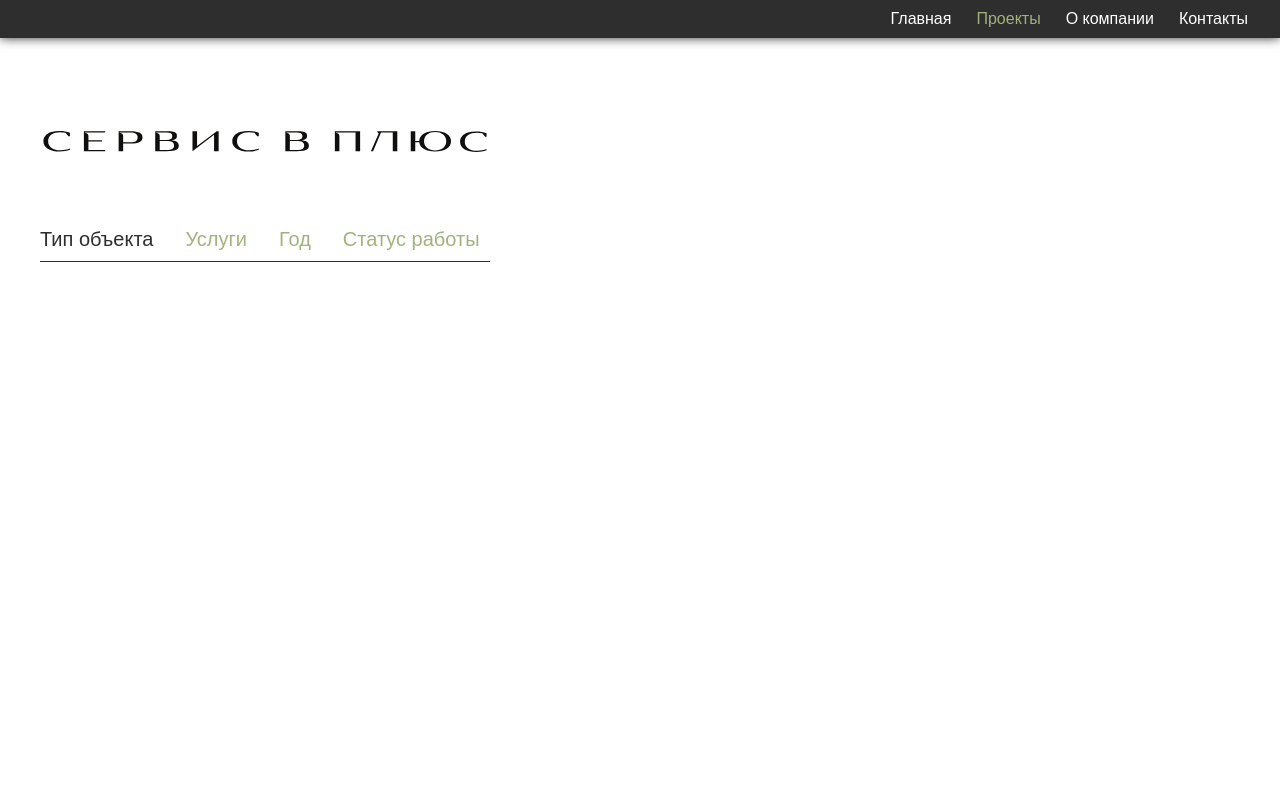
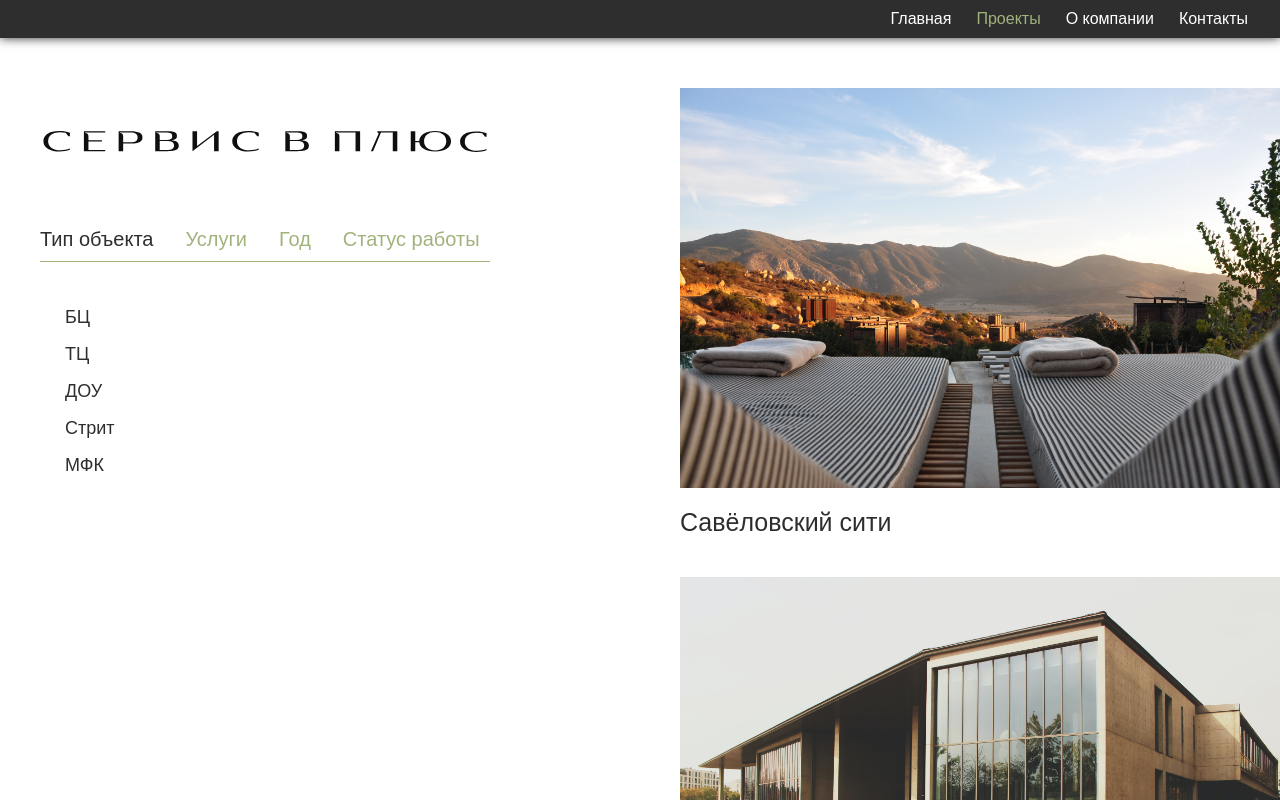
Before and after one commit to alexeyShuncko/service_b, a Next.js app: page /projects in a window 1280 px wide. Shown: the top 800 px of the page. Built offline with nearby package versions, Linux system fonts and the light colour scheme; a web font is replaced by a local one.

Commit message:
projects

```diff
--- a/app/globals.css
+++ b/app/globals.css
@@ -25,6 +25,7 @@ a {
 
 li {
   list-style: none;
+  cursor: pointer;
 }
 
 /* main {
--- a/app/projects/page.js
+++ b/app/projects/page.js
@@ -1,18 +1,25 @@
 'use client';
 
-import { useState } from 'react';
+import { useEffect, useState } from 'react';
 import s from './page.module.css';
 import Image from 'next/image';
 import logo from '../../public/logo.svg';
+import foto1 from '../../public/photo1.jpg';
+import foto2 from '../../public/photo2.jpg';
+import foto3 from '../../public/photo3.jpg';
 
-const data = [
+export default function Projects() {
+  const [filter, setFilter] = useState('Тип объекта');
+  const [typeState, setTypeState] = useState('');
+
+  const dataInit = [
     {
       name: 'Савёловский сити',
       type: 'БЦ',
       year: '2017',
       status: 'Активный',
       service: 'Управление коммерческой недвижимостью',
-    image: '',
+      image: foto1,
     },
     {
       name: 'Дискавери',
@@ -20,7 +27,7 @@ const data = [
       year: '2021',
       status: 'Активный',
       service: 'Управление коммерческой недвижимостью',
-    image: '',
+      image: foto2,
     },
     {
       name: 'Фили град',
@@ -28,7 +35,7 @@ const data = [
       year: '2021', //нет года в таблице
       status: 'Активный',
       service: 'Управление коммерческой недвижимостью',
-    image: '',
+      image: foto3,
     },
     {
       name: 'ФИЛИ',
@@ -36,7 +43,7 @@ const data = [
       year: '2022',
       status: 'Активный',
       service: 'Управление коммерческой недвижимостью',
-    image: '',
+      image: foto1,
     },
     {
       name: 'ЯСНЫЙ',
@@ -44,7 +51,7 @@ const data = [
       year: '2022',
       status: 'Активный',
       service: 'Управление коммерческой недвижимостью',
-    image: '',
+      image: foto2,
     },
     {
       name: 'ПЕРОВСКИЙ',
@@ -52,7 +59,7 @@ const data = [
       year: '2022',
       status: 'Активный',
       service: 'Управление коммерческой недвижимостью',
-    image: '',
+      image: foto3,
     },
     {
       name: 'Селигер сити',
@@ -60,7 +67,7 @@ const data = [
       year: '2022',
       status: 'Активный',
       service: 'Управление коммерческой недвижимостью',
-    image: '',
+      image: foto1,
     },
     {
       name: 'ICITY',
@@ -68,7 +75,7 @@ const data = [
       year: '2023',
       status: 'Активный',
       service: 'Консалтинг',
-    image: '',
+      image: foto2,
     },
     {
       name: 'Никольская',
@@ -76,7 +83,7 @@ const data = [
       year: '2022',
       status: 'Завершён',
       service: 'Консалтинг',
-    image: '',
+      image: foto3,
     },
     {
       name: 'ТЦ Коньково',
@@ -84,20 +91,63 @@ const data = [
       year: '2022',
       status: 'Завершён',
       service: 'Управление коммерческой недвижимостью',
-    image: '',
+      image: foto1,
     },
   ];
-
-export default function Projects() {
-  const [filter, setFilter] = useState('Тип объекта');
+  const data = dataInit
+    .sort((a, b) => {
+      if (filter === 'Тип объекта') {
+        return a.type.length - b.type.length;
+      }
+      if (filter === 'Услуги') {
+        return a.service.length - b.service.length;
+      }
+      if (filter === 'Год') {
+        return a.year - b.year;
+      }
+      if (filter === 'Статус работы') {
+        return a.status.length - b.status.length;
+      }
+    })
+    .filter((el) => {
+      if (typeState === '') {
+        return el;
+      }
+      if (filter === 'Тип объекта') {
+        return el.type === typeState;
+      }
+      if (filter === 'Услуги') {
+        return el.service === typeState;
+      }
+      if (filter === 'Год') {
+        return el.year === typeState;
+      }
+      if (filter === 'Статус работы') {
+        return el.status === typeState;
+      }
+    });
 
   const filterHandler = (e) => {
     if (e.target.nodeName === 'LI') {
       setFilter(e.target.innerText);
+      setTypeState('');
+    }
+  };
+  const typeHandler = (e) => {
+    if (e.target.nodeName === 'LI') {
+      setTypeState(e.target.innerText);
     }
   };
 
+  useEffect(() => {
+    window.scrollTo(0, -window.scrollY);
+  }, [typeState]);
+
   const filterItem = ['Тип объекта', 'Услуги', 'Год', 'Статус работы'];
+  const typeObj = ['БЦ', 'ТЦ', 'ДОУ', 'Стрит', 'МФК'];
+  const services = ['Управление коммерческой недвижимостью', 'Консалтинг'];
+  const year = [2017, 2021, 2022, 2023];
+  const status = ['Активный', 'Завершён'];
   return (
     <div className={s.container}>
       <div className={s.filter}>
@@ -112,9 +162,56 @@ export default function Projects() {
               </li>
             ))}
           </ul>
+          <ul onClick={typeHandler} className={s.listCategory}>
+            {filter === 'Тип объекта' &&
+              typeObj.map((el, i) => (
+                <li
+                  key={i}
+                  className={typeState === el ? s.activeLi : s.itemLi}>
+                  {el}
+                </li>
+              ))}
+
+            {filter === 'Услуги' &&
+              services.map((el, i) => (
+                <li
+                  key={i}
+                  className={typeState === el ? s.activeLi : s.itemLi}>
+                  {el}
+                </li>
+              ))}
+
+            {filter === 'Год' &&
+              year.map((el, i) => (
+                <li
+                  key={i}
+                  className={
+                    typeState === el.toString() ? s.activeLi : s.itemLi
+                  }>
+                  {el}
+                </li>
+              ))}
+            {filter === 'Статус работы' &&
+              status.map((el, i) => (
+                <li
+                  key={i}
+                  className={typeState === el ? s.activeLi : s.itemLi}>
+                  {el}
+                </li>
+              ))}
+          </ul>
         </div>
       </div>
-      <div className={s.content}></div>
+      <div className={s.content}>
+        <ul>
+          {data.map((el) => (
+            <li key={el.name} className={s.listContentItem}>
+              <Image src={el.image} width={600} height={400} alt="Проект" />
+              <span> {el.name}</span>
+            </li>
+          ))}
+        </ul>
+      </div>
     </div>
   );
 }
--- a/app/projects/page.module.css
+++ b/app/projects/page.module.css
@@ -5,6 +5,8 @@
 }
 
 .filter {
+    position: fixed;
+    width: 50%;
     padding: 1.25rem;
 }
 
@@ -12,9 +14,12 @@
     display: flex;
     gap: 2rem;
     padding: 0.625rem 0;
-    border-bottom: 0.0625rem solid var(--clrMain);
+    border-bottom: 0.0625rem solid var(--clrOlive);
     margin-top: 2.5rem;
+    margin-bottom: 1.25rem;
+    width: 75%;
 }
+
 
 .listFilter li {
     font-size: 1.25rem;
@@ -27,6 +32,32 @@
     color: var(--clrMain);
 }
 
+.listCategory {
+
+    padding: 1.5625rem;
+    display: flex;
+    flex-direction: column;
+    align-items: flex-start;
+    gap: 1rem;
+}
+
+.itemLi {
+    font-size: 1.125rem;
+    transition: 0.2s;
+}
+
+.itemLi:hover {
+    color: var(--clrOlive);
+}
+
+.activeLi {
+    font-size: 1.125rem;
+    color: var(--clrOlive);
+    font-weight: 800;
+    font-size: 1.5rem;
+    transition: 0.2s;
+}
+
 
 .logo {
     font-weight: 800;
@@ -34,3 +65,19 @@
     color: var(--clrMain);
     text-transform: uppercase;
 }
+
+.content {
+    margin-left: 50vw;
+    flex: 1;
+}
+
+.listContentItem {
+    display: flex;
+    flex-direction: column;
+    gap: 1.25rem;
+    padding: 1.25rem;
+}
+
+.listContentItem span {
+    font-size: 1.5625rem;
+}
```
Lines whose indentation alone changed are shown as unchanged.
